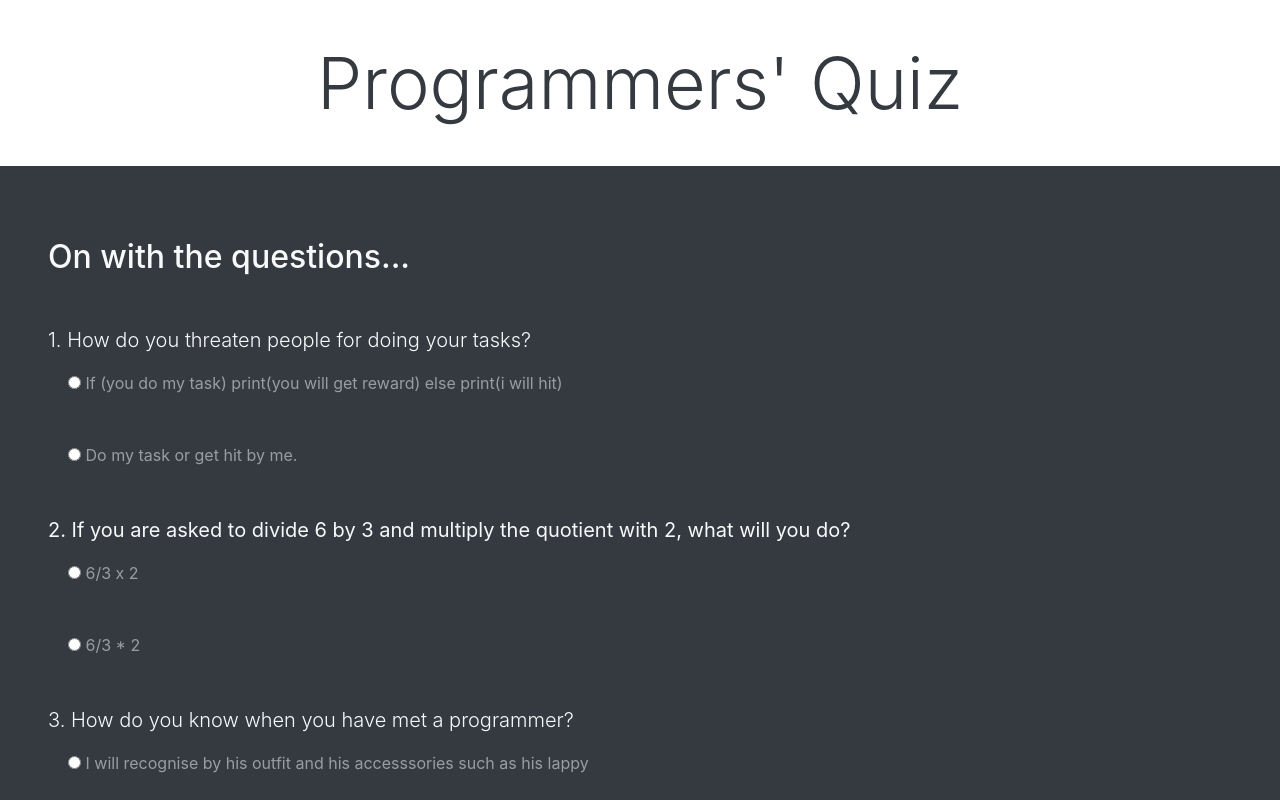
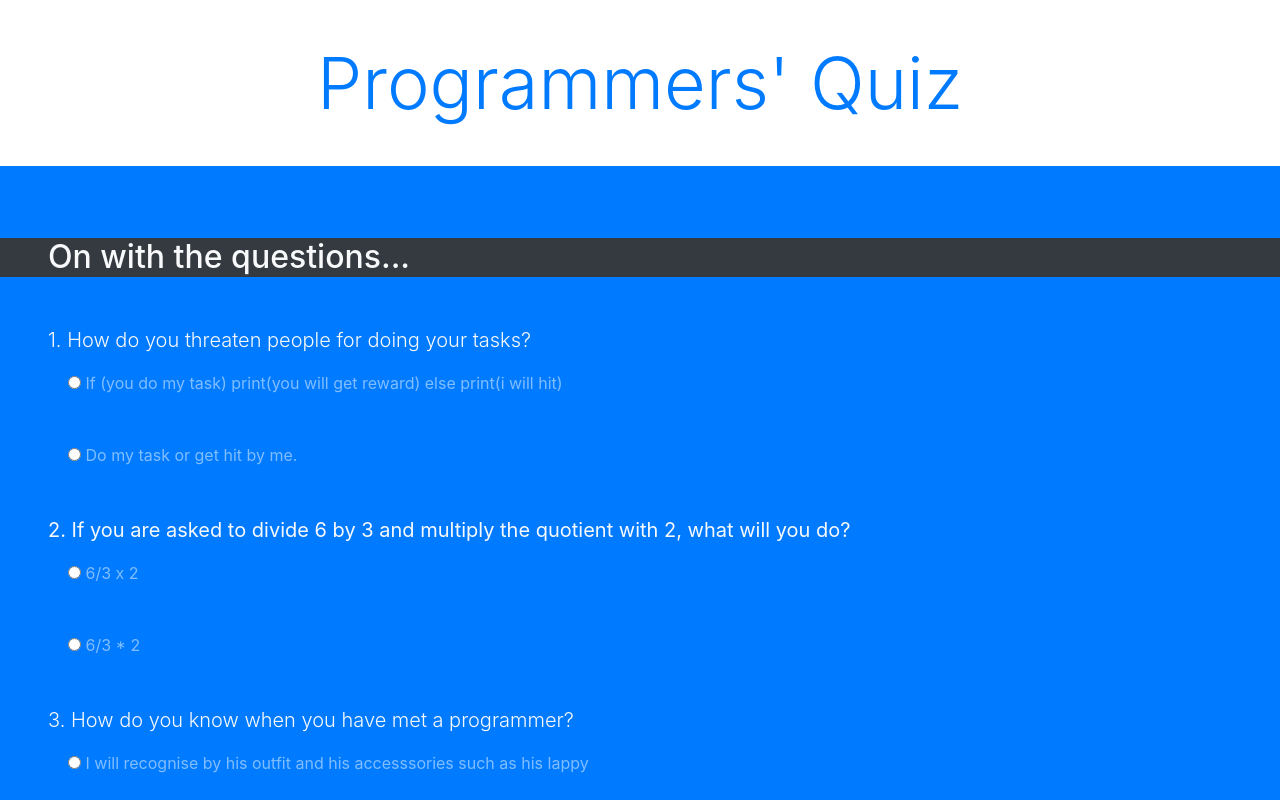
Before and after one commit to Aditya111Kumar/Programmer-Quiz, a plain HTML site: page index.html in a window 1280 px wide. Shown: the top 800 px of the page. Drawn offline with nearby package versions, Linux system fonts and the light colour scheme.

Commit message:
Update index.html

```diff
--- a/index.html
+++ b/index.html
@@ -11,7 +11,7 @@
     <!--top section-->
     <div class="intro py-3 bg-white text-center">
      <div class="container"></div>
-     <h2 class=" text-dark bg-white display-3 my-4">Programmers' Quiz</h2>
+     <h2 class=" text-primary bg-white display-3 my-4">Programmers' Quiz</h2>
     </div>
 
 
@@ -23,7 +23,7 @@
 
 
     <!--quiz section-->
-    <div class="quiz py-4 bg-dark">
+    <div class="quiz py-4 bg-primary">
         <div class="container"></div>
         <h2 class="my-5 text-light bg-dark px-5">On with the questions...</h2>
         <form action="" class="quiz-form text-light px-5">
```
